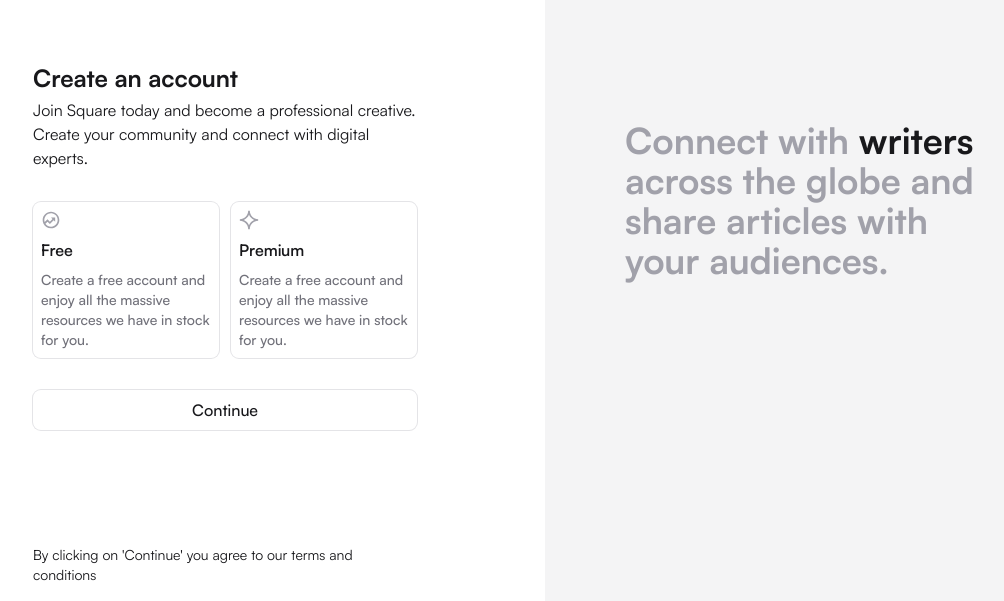
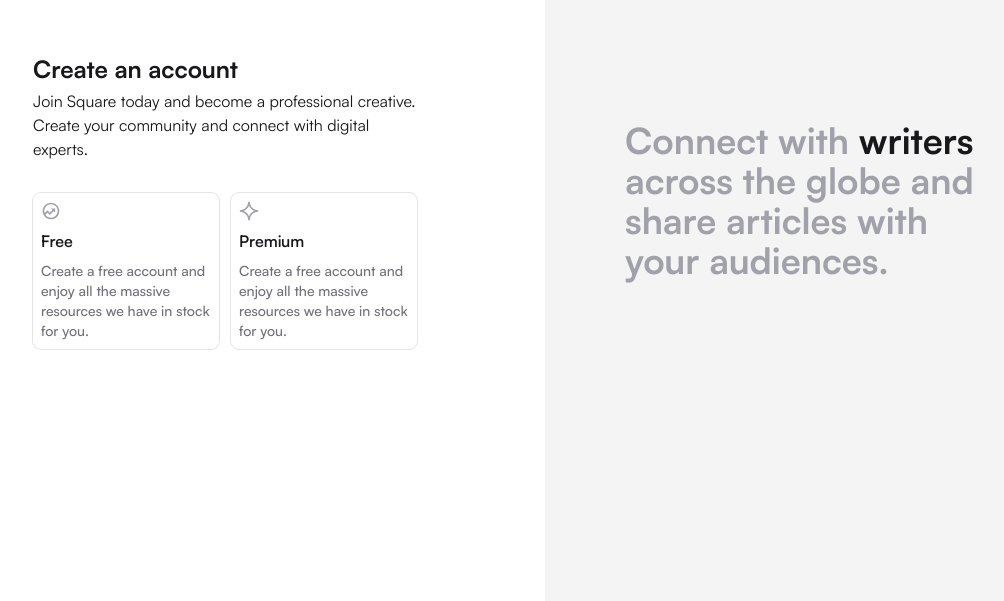
Before and after one commit to devbylanre/technical-sqaure, a React (Create React App) app: page /signup in a window 1280 px wide. Shown: the part 199-800 px from the top of the page, without its empty margins (95-1099 px from the left). Built offline with nearby package versions, Linux system fonts and the light colour scheme.

Commit message:
create two registration feature component

```diff
--- a/src/features/registration/Container.tsx
+++ b/src/features/registration/Container.tsx
@@ -1,18 +1,33 @@
-import { Formik, Form } from 'formik';
+import { Formik, Form, FormikProps } from 'formik';
 import { useState } from 'react';
 import * as Yup from 'yup';
 import Start from './components/Start';
+import Sidebar from './components/Sidebar';
 
-const initialValues = {};
+export type InitialValuesType = {
+  plan: string;
+};
+
+const initialValues: InitialValuesType = { plan: '' };
+
 const validationSchema = Yup.object().shape({});
 
 const Container = () => {
-  const [comp, setComp] = useState<string>('start');
+  const [component, setComponent] = useState<string>('start');
 
-  const renderComponent = (comp) => {
-    switch (comp) {
+  const renderComponent = (
+    component: string,
+    formik: FormikProps<InitialValuesType>
+  ) => {
+    switch (component) {
       case 'start':
-        return <Start />;
+        return (
+          <Start
+            setValue={formik.setFieldValue}
+            setComponent={setComponent}
+            value={formik.values.plan}
+          />
+        );
       default:
         return null;
     }
@@ -24,9 +39,17 @@ const Container = () => {
       validationSchema={validationSchema}
       onSubmit={() => {}}
     >
-      <Form>
-        <Start />
-      </Form>
+      {(formik) => (
+        <Form className='flex flex-col min-h-screen md:flex-row'>
+          {/* renders a form component based on the value of the value of the use state hook - component */}
+          <div className='flex flex-col items-center justify-center basis-1/2'>
+            {renderComponent(component, formik)}
+          </div>
+
+          {/* this section renders an heading tag with font size of 4xl and an animated word that changes content every 3 seconds. Hidden on mobile but visible on devices with screen size >= 1024 */}
+          <Sidebar />
+        </Form>
+      )}
     </Formik>
   );
 };
--- /dev/null
+++ b/src/features/registration/components/Name.tsx
@@ -0,0 +1,5 @@
+const Name = () => {
+  return;
+};
+
+export default Name;
--- /dev/null
+++ b/src/features/registration/components/Sidebar.tsx
@@ -0,0 +1,44 @@
+import { useState, useEffect } from 'react';
+import { motion } from 'framer-motion';
+import Heading from '../../../components/ui/typo/Heading';
+
+// an array of words containing list of digital experts
+const array: string[] = ['developers', 'writers', 'designers', 'marketers'];
+
+const Sidebar = () => {
+  const [word, setWord] = useState<string>(array[0]);
+
+  // create a use effect hook for changing the word value every 3 second
+  useEffect(() => {
+    // check if word contains a value
+    if (word) {
+      const timer = setTimeout(() => {
+        const currentIndex = array.indexOf(word);
+        const nextIndex = (currentIndex + 1) % array.length;
+        setWord(array[nextIndex]);
+      }, 3000);
+
+      return () => clearTimeout(timer);
+    }
+  }, [word]);
+
+  return (
+    <div className='flex-col justify-center hidden px-12 lg:px-20 md:flex basis-1/2 bg-zinc-100'>
+      <Heading className='w-full text-3xl font-bold lg:w-9/12 lg:text-4xl text text-zinc-400'>
+        Connect with{' '}
+        <motion.span
+          className='text-zinc-900'
+          key={word}
+          initial={{ opacity: 0 }}
+          animate={{ opacity: 1 }}
+          transition={{ duration: 0.75 }}
+        >
+          {word}
+        </motion.span>{' '}
+        across the globe and share articles with your audiences.
+      </Heading>
+    </div>
+  );
+};
+
+export default Sidebar;
--- a/src/features/registration/components/Start.tsx
+++ b/src/features/registration/components/Start.tsx
@@ -1,21 +1,26 @@
-import { useEffect, useState } from 'react';
-import { motion } from 'framer-motion';
+import { AnimatePresence, motion } from 'framer-motion';
 import Heading from '../../../components/ui/typo/Heading';
 import Paragraph from '../../../components/ui/typo/Paragraph';
 import { RiFundsLine, RiShiningLine } from 'react-icons/ri';
 import Button from '../../../components/ui/Button';
+import { twMerge } from 'tailwind-merge';
 
-// an array of words
-const array: string[] = ['developers', 'writers', 'designers', 'marketers'];
-
+// component props type
+type StartType = {
+  setValue: (e: string, v: any) => void;
+  setComponent: (e: any) => void;
+  value: string;
+};
+// plan type
 type PlanType = {
   name: string;
   icon: any;
   desc: string;
 };
 
-const iconClassName: string = 'w-5 h-5 fill-zinc-400';
+const iconClassName: string = 'w-5 h-5 fill-inherit'; //icon class names
 
+// array of plans available for new users
 const plans: PlanType[] = [
   {
     name: 'Free',
@@ -29,27 +34,17 @@ const plans: PlanType[] = [
   },
 ];
 
-const Start = () => {
-  const [word, setWord] = useState<string>(array[0]);
+const Start = (props: StartType) => {
+  const { value, setValue, setComponent } = props;
 
-  // create a use effect hook for changing the word value every 3 second
-  useEffect(() => {
-    // check if word contains a value
-    if (word) {
-      const timer = setTimeout(() => {
-        const currentIndex = array.indexOf(word);
-        const nextIndex = (currentIndex + 1) % array.length;
-        setWord(array[nextIndex]);
-      }, 3000);
-
-      return () => clearTimeout(timer);
-    }
-  });
+  // handles the requirement for going to next form component
+  const handleNext = () => {
+    if (!value) return null;
+    setComponent('');
+  };
 
   return (
-    <div className='flex flex-col w-full min-h-screen md:flex-row'>
-      <div className='flex flex-col items-center justify-end pb-4 basis-1/2'>
-        <div className='flex flex-col justify-between w-full p-3 md:p-0 md:w-4/5 xl:w-3/5 h-2/3'>
+    <div className='flex flex-col p-3 gap-y-12 md:p-0 md:w-4/5 xl:w-3/5'>
       <div>
         <Heading className='text-2xl font-bold'>Create an account</Heading>
         <Paragraph className='mt-1'>
@@ -62,12 +57,16 @@ const Start = () => {
           {plans.map((plan) => (
             <div
               key={plan.name}
-                  className='flex flex-col p-2 rounded-lg cursor-pointer hover:bg-zinc-50 gap-y-2 ring-1 ring-zinc-200'
+              className={twMerge(
+                'flex flex-col p-2 rounded-lg cursor-pointer hover:bg-zinc-50 gap-y-2 ring-1 ring-zinc-200 transition-all duration-200 ease-in-out',
+                value === plan.name
+                  ? 'ring-zinc-900 fill-zinc-900'
+                  : 'fill-zinc-400'
+              )}
+              onClick={() => setValue('plan', plan.name)}
             >
               {plan.icon}
-                  <Heading className='text-base font-semibold'>
-                    {plan.name}
-                  </Heading>
+              <Heading className='text-base font-semibold'>{plan.name}</Heading>
               <Paragraph className='text-sm font-medium text-zinc-500'>
                 {plan.desc}
               </Paragraph>
@@ -75,36 +74,23 @@ const Start = () => {
           ))}
         </div>
 
-            {/* renders the button for going onto the next step */}
+        {/* conditionally renders the button for going onto the next step if value prop contains a value  */}
+        {value && (
+          <AnimatePresence>
+            <motion.div
+              animate={{ opacity: [0, 1], y: [4, 0] }}
+              transition={{ duration: 0.4, type: 'spring', stiffness: 400 }}
+            >
               <Button
                 type='button'
-              className='w-full p-2 mt-8 rounded-lg text-zinc-900 ring-1 ring-zinc-200 hover:bg-zinc-50'
+                className='w-full p-2 mt-8 text-white rounded-lg bg-zinc-900 hover:bg-opacity-90'
+                clickEvent={handleNext}
               >
                 Continue
               </Button>
-          </div>
-
-          <Paragraph className='text-sm'>
-            By clicking on 'Continue' you agree to our terms and conditions
-          </Paragraph>
-        </div>
-      </div>
-
-      {/* this section renders an heading tag with font size of 4xl and an animated word that changes content every 3 seconds. Hidden on mobile but visible on devices with screen size >= 1024 */}
-      <div className='flex-col justify-center hidden px-12 lg:px-20 md:flex basis-1/2 bg-zinc-100'>
-        <Heading className='w-full text-3xl font-bold lg:w-9/12 lg:text-4xl text text-zinc-400'>
-          Connect with{' '}
-          <motion.span
-            className='text-zinc-900'
-            key={word}
-            initial={{ opacity: 0 }}
-            animate={{ opacity: 1 }}
-            transition={{ duration: 0.75 }}
-          >
-            {word}
-          </motion.span>{' '}
-          across the globe and share articles with your audiences.
-        </Heading>
+            </motion.div>
+          </AnimatePresence>
+        )}
       </div>
     </div>
   );
```
Lines whose indentation alone changed are shown as unchanged.
